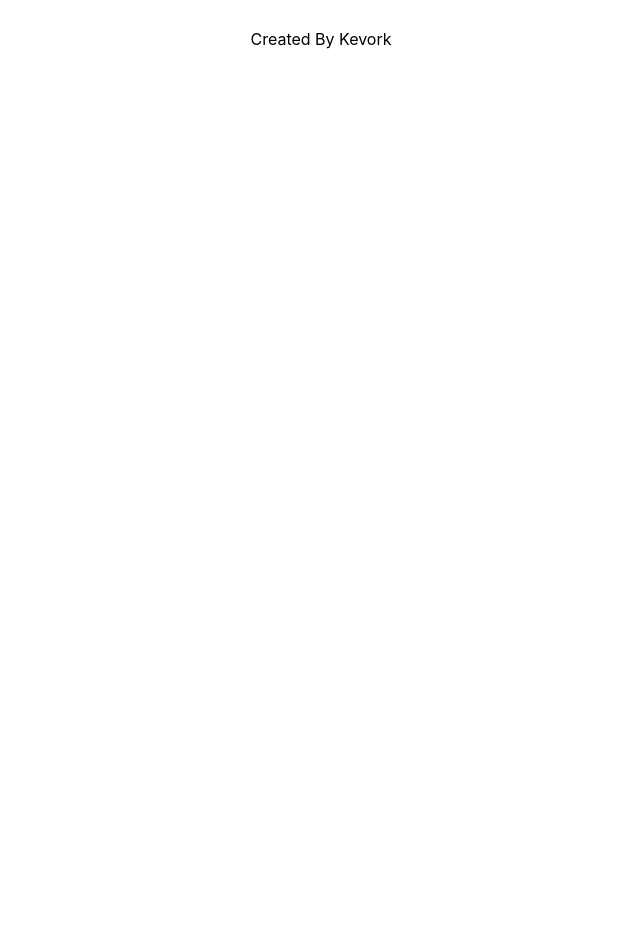
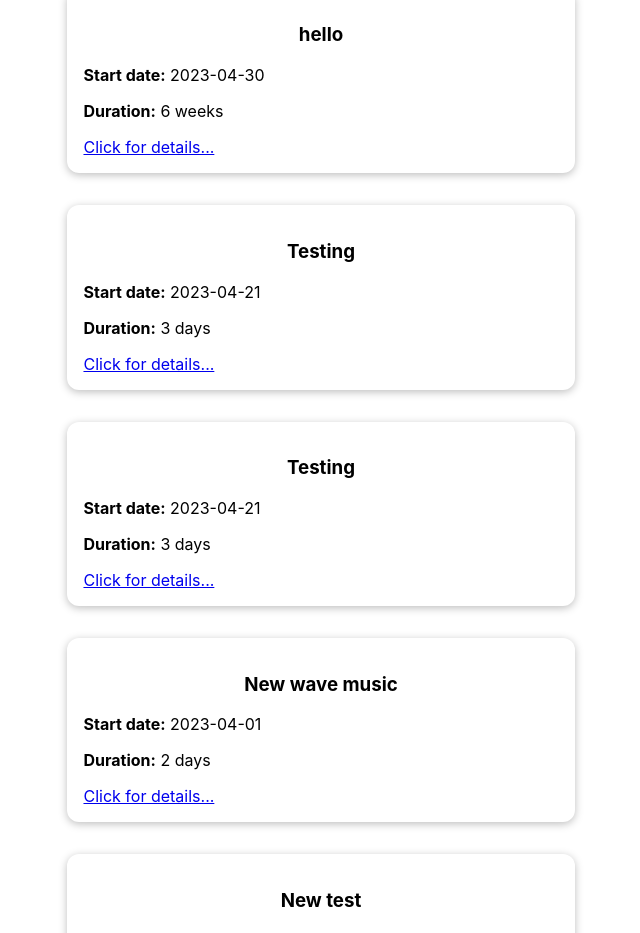
Before and after one commit to AeosKayl/westcoast-education-tdd, a React (Create React App) app: page /courses in a window 1280 px wide. Shown: the part 1861-2794 px from the top of the page, without its empty margins (319-959 px from the left). Before the commit the page ends 1926 px from the top, so only its background shows below. Built offline with nearby package versions, Linux system fonts and the light colour scheme; data requests are answered from the project's data file.

Commit message:
Cleaning up code

```diff
--- a/db.json
+++ b/db.json
@@ -47,6 +47,46 @@
       "courseLength": "6 days",
       "startDate": "2023-07-21",
       "description": "Learn Swift swiftly with John wick and learn how to create wicked mobile apps."
+    },
+    {
+      "id": "0e025356-4c87-4e16-a079-5b77a7f3ee4d",
+      "courseTitle": "hello",
+      "courseNumber": 1699,
+      "courseLength": "6 weeks",
+      "startDate": "2023-04-30",
+      "description": "eat me"
+    },
+    {
+      "id": "17090e09-7f60-4320-86ea-76fb16d5d70e",
+      "courseTitle": "Testing",
+      "courseNumber": 15969,
+      "courseLength": "3 days",
+      "startDate": "2023-04-21",
+      "description": "testing again"
+    },
+    {
+      "id": "973d7720-cb0f-43e9-864c-dfb59b8d8a78",
+      "courseTitle": "Testing",
+      "courseNumber": 9534,
+      "courseLength": "3 days",
+      "startDate": "2023-04-21",
+      "description": "ssss"
+    },
+    {
+      "id": "b5fa2ae1-e3e7-4761-aad0-ad484fc81250",
+      "courseTitle": "New wave music",
+      "courseNumber": 17281,
+      "courseLength": "2 days",
+      "startDate": "2023-04-01",
+      "description": "sweet stuff"
+    },
+    {
+      "id": "7d6ef614-cddc-4abf-b59d-9b1fa83c50a8",
+      "courseTitle": "New test",
+      "courseNumber": 12680,
+      "courseLength": "3 days",
+      "startDate": "2023-04-23",
+      "description": "testing again"
     }
   ],
   "teachers": [
@@ -59,7 +99,6 @@
       "personalNumber": "211014-1263",
       "competencies": "C#, HTML, CSS, Vanilla JavaScript, Vue.js, Swift"
     },
-
     {
       "id": 2,
       "firstName": "Ladgerda",
@@ -95,6 +134,33 @@
       "phoneNumber": "0785578089",
       "personalNumber": "551028-1323",
       "competencies": "Windows, C++, C#, Java, Javascript, Python, BASIC, Assembly"
+    },
+    {
+      "id": "7c5a10ce-60f6-4108-a0f3-326ff8470b13",
+      "firstName": "Freja",
+      "lastName": "Ivarsson",
+      "email": "sara@saraivarsson.se",
+      "phoneNumber": "123334123",
+      "personalNumber": "22222222233-4443",
+      "competencies": "Javascript, React, HTML, CSS, Redux"
+    },
+    {
+      "id": "7b1ce325-7943-49b9-8478-22ead49c4aa4",
+      "firstName": "test",
+      "lastName": "testsson",
+      "email": "test@test",
+      "phoneNumber": "test",
+      "personalNumber": "test",
+      "competencies": "testing"
+    },
+    {
+      "id": "1dd6b4ee-cd91-416b-aff0-3b795395e19d",
+      "firstName": "Ingmar",
+      "lastName": "Bergman",
+      "email": "Ingmar@bergman.se",
+      "phoneNumber": "0102039201023",
+      "personalNumber": "31344445-2334",
+      "competencies": "CSS, Animation, Film Making, Directing"
     }
   ]
 }
--- a/src/components/lists/CourseList.jsx
+++ b/src/components/lists/CourseList.jsx
@@ -4,14 +4,6 @@ import classes from "./CourseList.module.css";
 import Card from "../UI/Card";
 
 const CourseList = ({ courses }) => {
-  // const [courses, setCourses] = useState([]);
-
-  // useEffect(() => {
-  //   fetch("http://localhost:3010/courses")
-  //     .then((response) => response.json())
-  //     .then((data) => setCourses(data));
-  // }, []);
-
   const createCourseList = (data) => {
     return data.map((course) => (
       <li key={course.id}>
@@ -27,15 +19,13 @@ const CourseList = ({ courses }) => {
             Click for details...
           </Link>
         </Card>
-
-        {/* <CourseItem course={course} /> */}
       </li>
     ));
   };
 
   return (
     <section>
-      <h3>Our Courses</h3>
+      <h2>Our Courses</h2>
       <ul className={classes.ul}>{createCourseList(courses)}</ul>
     </section>
   );
--- a/src/components/lists/TeachersList.jsx
+++ b/src/components/lists/TeachersList.jsx
@@ -19,21 +19,13 @@ const TeachersList = ({ teachers }) => {
             Click for details...
           </Link>
         </Card>
-        {/* <Card>
-          <h4>
-            Teacher: {teacher.firstName} {teacher.lastName}
-          </h4>
-          <p>Competencies: {teacher.competencies}</p>
-          <p>Email: {teacher.email}</p>
-        </Card> */}
-        {/* <TeacherItem teacher={teacher} /> */}
       </li>
     ));
   };
 
   return (
     <section>
-      <h3>Our Teachers</h3>
+      <h2>Our Teachers</h2>
       <ul className={classes.ul}>{createTeachersList(teachers)}</ul>
     </section>
   );
```
Also changed, not shown: src/App.js (+0 -9 lines), src/components/forms/Forms.module.css (+0 -9 lines), 1 other file (tests, documents, lock files or other folders).
